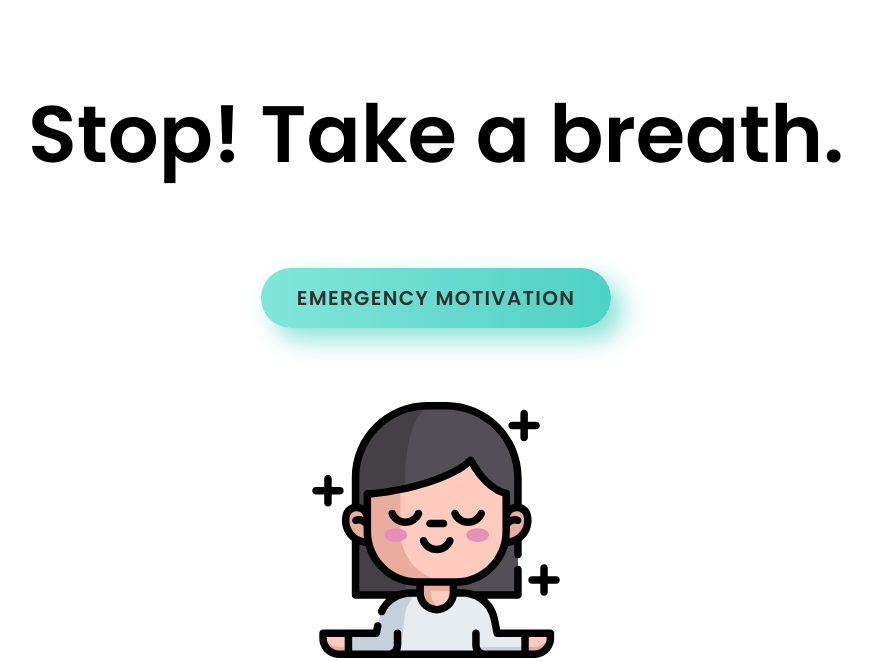
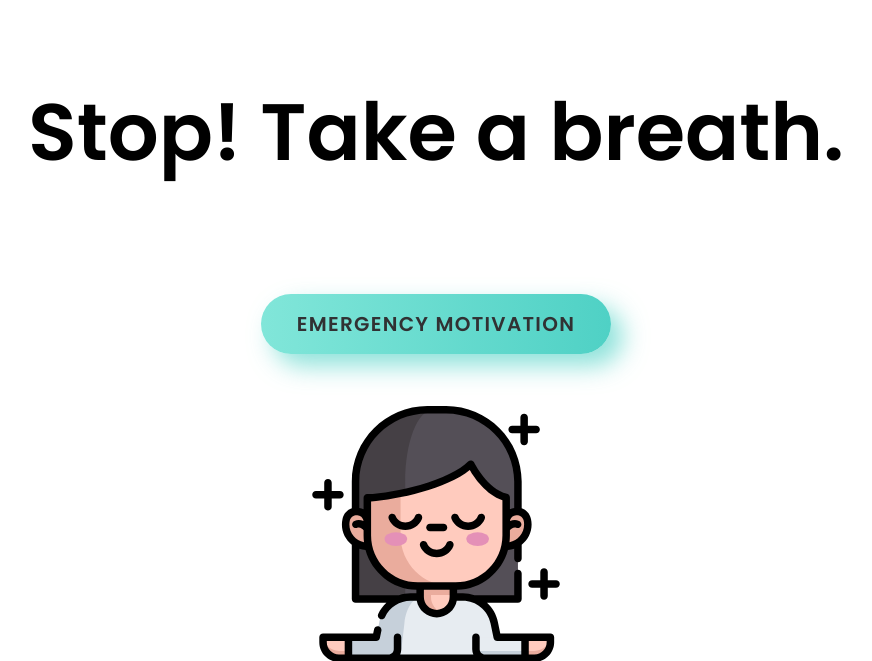
Before and after one commit to kalolad1/emergencyBE, a Django app: page / in a window 1280 px wide. Shown: the top 661 px of the page, without its empty margins (204-1076 px from the left). Run offline with Django 3.2, Linux system fonts and the light colour scheme.

Commit message:
Add more margin

```diff
--- a/emergencyboard/static/resources/css/style.css
+++ b/emergencyboard/static/resources/css/style.css
@@ -23,8 +23,7 @@
   display: flex;
   align-items: center;
   justify-content: center;
-  margin-top: 20px;
-  margin-bottom: 20px;
+  margin-top: 50px;
 }
 
 .button {
```
